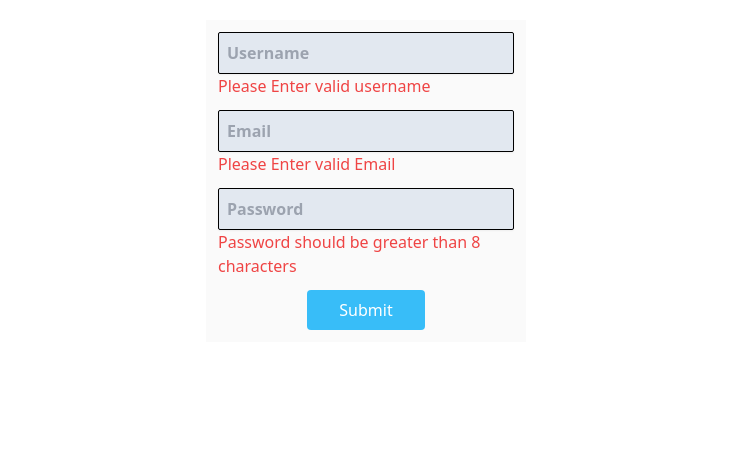
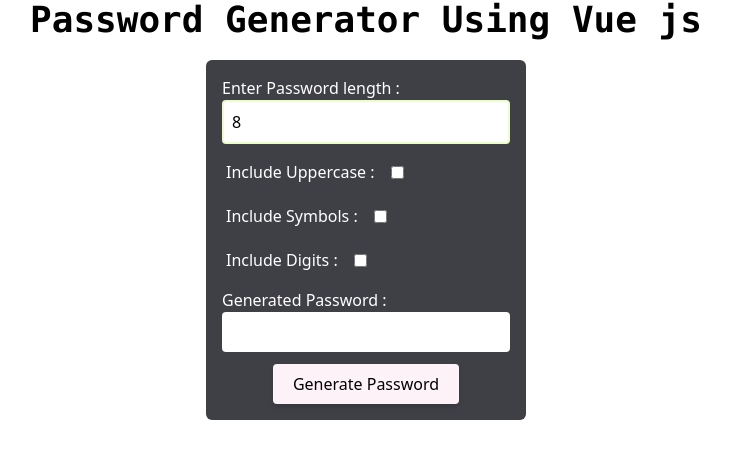
Before and after one commit to spidey2779/vue-js-basics, a Vue app: page / in a window 1280 px wide. Shown: the top 458 px of the page, without its empty margins (274-1004 px from the left). Built offline with nearby package versions, Linux system fonts and the light colour scheme; the HTML template or start-up script is replaced by a standard one.

Commit message:
password generator

```diff
--- a/src/App.vue
+++ b/src/App.vue
@@ -1,7 +1,7 @@
 <script setup>
-import Form from './components/Form/Form.vue'
+import PasswordGenerator from './components/PasswordGenerator/PasswordGenerator.vue'
 </script>
 
 <template>
-    <Form/>
+    <PasswordGenerator/>
 </template>
--- a/src/components/Form/Form.vue
+++ /dev/null
@@ -1,64 +0,0 @@
-<script setup>
-import { computed, ref } from 'vue'
-
-let details = ref({
-  username: '',
-  password: '',
-  email: ''
-})
-let nameValid = computed(() => details.value.username.trim().length > 0)
-let emailValid = computed(() => details.value.email.trim().includes('@'))
-let passwordValid = computed(() => details.value.password.length > 8)
-let formValid = computed(() => nameValid.value && emailValid.value && passwordValid.value)
-const submitHandler = () => {
-  console.log(nameValid.value, emailValid.value, passwordValid.value)
-  console.log(formValid.value)
-  if (formValid.value) {
-    alert('form submitted successfully')
-  } else {
-    alert('invalid details')
-  }
-}
-</script>
-<template>
-  <form
-    class="flex flex-col justify-between gap-3 items-center p-3 bg-zinc-50 w-[20rem] h-fit mx-auto my-5"
-    @submit.prevent="submitHandler"
-  >
-    <div class="w-full">
-      <input
-        type="text"
-        placeholder="Username"
-        class="w-full p-2 font-semibold text-black border border-black border-solid rounded-sm shadow-sm bg-slate-200"
-        v-model="details.username"
-      />
-      <span class="text-red-500" v-show="!nameValid">Please Enter valid username</span>
-    </div>
-    <div class="w-full">
-      <input
-        type="email"
-        placeholder="Email"
-        v-model="details.email"
-        class="w-full p-2 font-semibold text-black border border-black border-solid rounded-sm shadow-sm bg-slate-200"
-      />
-      <span class="text-red-500" v-show="!emailValid">Please Enter valid Email</span>
-    </div>
-    <div class="w-full">
-      <input
-        type="password"
-        placeholder="Password"
-        v-model="details.password"
-        class="w-full p-2 font-semibold text-black border border-black border-solid rounded-sm shadow-sm bg-slate-200"
-      />
-      <span class="text-red-500" v-show="!passwordValid"
-        >Password should be greater than 8 characters</span
-      >
-    </div>
-    <button
-      type="submit"
-      class="px-8 py-2 text-white transition-colors duration-500 rounded bg-sky-400 hover:bg-sky-500"
-    >
-      Submit
-    </button>
-  </form>
-</template>
--- /dev/null
+++ b/src/components/PasswordGenerator/PasswordGenerator.vue
@@ -0,0 +1,67 @@
+<script setup>
+import { ref } from 'vue'
+let passLength = ref('8')
+let includeUppercase = ref(false)
+let includeSymbols = ref(false)
+let includeDigits = ref(false)
+let generatedPassword = ref('')
+const generateThePassword = () => {
+  generatedPassword.value = ''
+  let Uppercase = includeUppercase.value ? 'ABCDEFGHIJKLMNOPQRSTUVWXYZabc' : ''
+  let lowercase = 'abcdefghijklmnopqrstuvwxyz'
+  let symbols = includeSymbols.value ? "!@#$%^&*()*+<=>,.?/|'" : ''
+  let digits = includeDigits.value ? '0123456789' : ''
+  let Passwordcontainer = lowercase + Uppercase + symbols + digits
+  let pass = ''
+  for (let i = 0; i < passLength.value; i++) {
+    let randomIndex = Math.floor(Math.random() * Passwordcontainer.length)
+    pass += Passwordcontainer[randomIndex]
+  }
+  generatedPassword.value = pass
+}
+</script>
+<template>
+  <h1 class="font-mono text-4xl font-bold text-center" >Password Generator Using Vue js</h1>
+  <div
+    class="flex flex-col w-[20rem] bg-zinc-700 text-white rounded-md my-5 mx-auto p-4 items-start gap-3"
+  >
+    <div class="w-full">
+      <label for="len">Enter Password length :</label>
+      <input
+        type="number"
+        class="w-full p-2 text-black border-2 rounded border-lime-100"
+        id="len"
+        min="8"
+        max="32"
+        v-model="passLength"
+      />
+    </div>
+    <div class="flex items-center justify-between gap-4 p-1 ">
+      <label for="upper">Include Uppercase :</label>
+      <input type="checkbox" class="border-2 border-black" id="upper" v-model="includeUppercase" />
+    </div>
+    <div class="flex items-center justify-between gap-4 p-1 ">
+      <label for="symbols">Include Symbols :</label>
+      <input type="checkbox" class="border-2 border-black" id="symbols" v-model="includeSymbols" />
+    </div>
+    <div class="flex items-center justify-between gap-4 p-1 ">
+      <label for="digits">Include Digits :</label>
+      <input type="checkbox" class="border-2 border-black" id="digits" v-model="includeDigits" />
+    </div>
+    <div>
+      Generated Password :
+      <input
+        type="text"
+        readonly
+        class="w-full p-2 text-black rounded"
+        v-model="generatedPassword"
+      />
+    </div>
+    <button
+      class="self-center px-5 py-2 text-black rounded shadow-md bg-pink-50"
+      @click="generateThePassword"
+    >
+      Generate Password
+    </button>
+  </div>
+</template>
```
